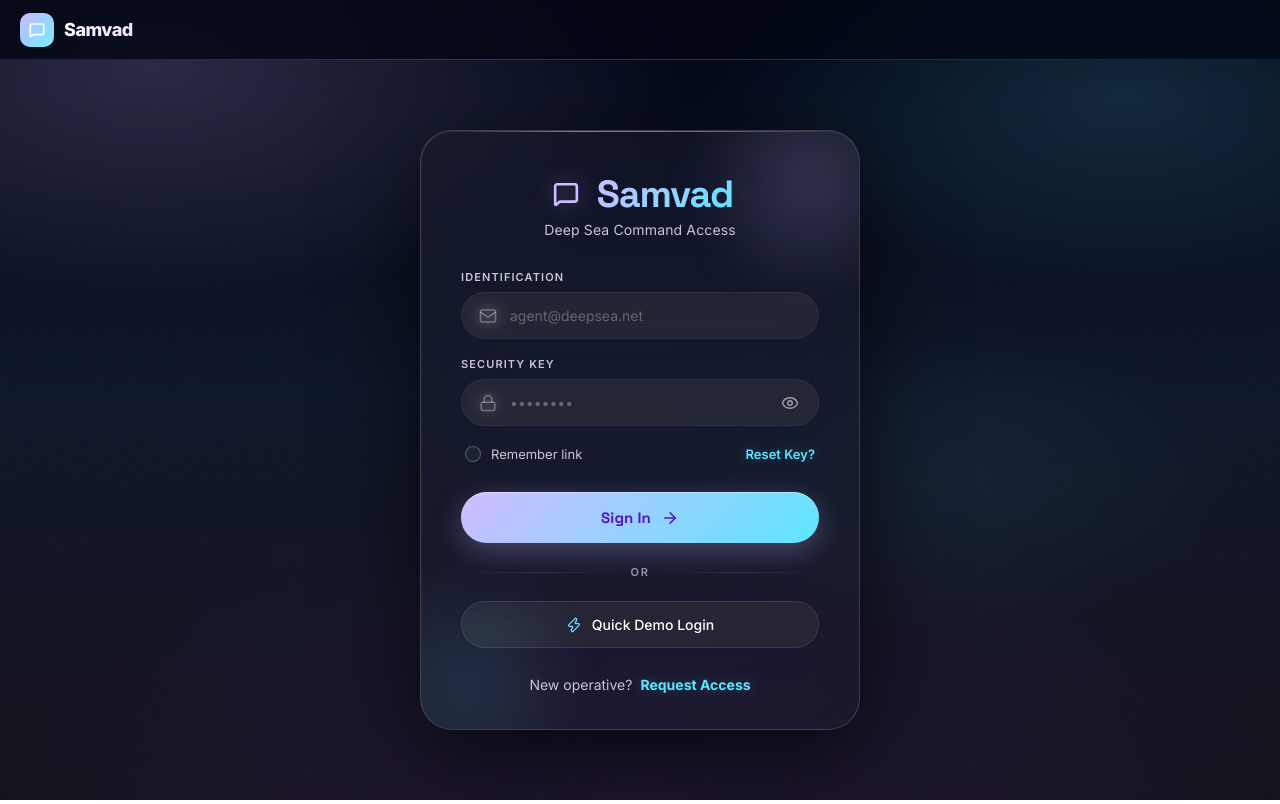
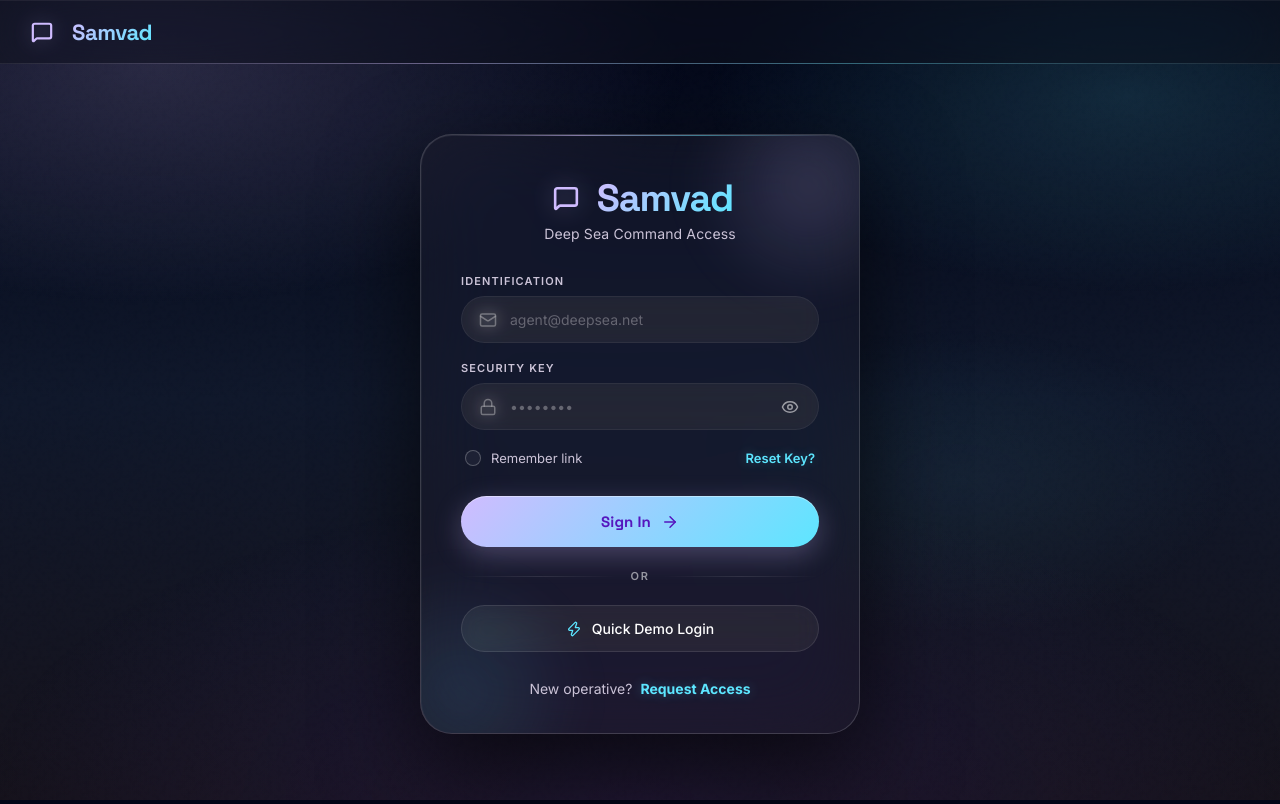
Before and after one commit to SE7EN2028/samvad, a React app in the folder samvad/frontend/: page /login in a window 1280 px wide. Built offline with nearby package versions, Linux system fonts and the light colour scheme; no server answers; the HTML template or start-up script is replaced by a standard one.

Commit message:
restyled navbar with floating glass and gradient logo

```diff
--- a/samvad/frontend/src/components/Navbar.jsx
+++ b/samvad/frontend/src/components/Navbar.jsx
@@ -9,7 +9,7 @@ const Navbar = () => {
         <header className="navbar">
             <Link to="/" className="navbar-brand">
                 <div className="navbar-logo">
-                    <MessageSquare size={16} strokeWidth={2.5} />
+                    <MessageSquare size={22} strokeWidth={2.4} />
                 </div>
                 <span className="navbar-title">Samvad</span>
             </Link>
--- a/samvad/frontend/src/index.css
+++ b/samvad/frontend/src/index.css
@@ -258,18 +258,19 @@ body::after {
 }
 
 .navbar {
-  height: 60px;
+  height: 64px;
   display: flex;
   align-items: center;
   justify-content: space-between;
-  padding: 0 20px;
-  background: rgba(3, 7, 18, 0.8);
-  backdrop-filter: blur(24px) saturate(1.3);
-  -webkit-backdrop-filter: blur(24px) saturate(1.3);
+  padding: 0 24px;
+  background: rgba(15, 18, 27, 0.55);
+  backdrop-filter: blur(32px) saturate(1.5);
+  -webkit-backdrop-filter: blur(32px) saturate(1.5);
   border-bottom: 1px solid var(--glass-border);
   flex-shrink: 0;
   position: relative;
   z-index: 50;
+  box-shadow: inset 0 1px 0 var(--glass-inner-glow);
 }
 
 .navbar::after {
@@ -279,13 +280,13 @@ body::after {
   left: 0;
   right: 0;
   height: 1px;
-  background: linear-gradient(90deg, transparent, rgba(99, 102, 241, 0.3), rgba(139, 92, 246, 0.2), transparent);
+  background: linear-gradient(90deg, transparent, rgba(208, 188, 255, 0.4), rgba(93, 230, 255, 0.35), transparent);
 }
 
 .navbar-brand {
   display: flex;
   align-items: center;
-  gap: 10px;
+  gap: 12px;
   text-decoration: none;
   color: inherit;
   transition: transform var(--transition-base);
@@ -296,31 +297,26 @@ body::after {
 }
 
 .navbar-logo {
-  width: 34px;
-  height: 34px;
-  background: linear-gradient(135deg, var(--primary), var(--accent));
-  border-radius: 10px;
+  width: 36px;
+  height: 36px;
   display: flex;
   align-items: center;
   justify-content: center;
-  color: white;
-  position: relative;
-  overflow: hidden;
-}
-
-.navbar-logo::before {
-  content: '';
-  position: absolute;
-  inset: 0;
-  background: linear-gradient(135deg, transparent 40%, rgba(255, 255, 255, 0.2));
-  border-radius: inherit;
+  color: var(--primary);
+  filter: drop-shadow(0 0 10px rgba(208, 188, 255, 0.4));
+  transition: filter var(--transition-base);
+}
+
+.navbar-brand:hover .navbar-logo {
+  filter: drop-shadow(0 0 16px rgba(93, 230, 255, 0.55));
 }
 
 .navbar-title {
-  font-size: 18px;
-  font-weight: 800;
-  letter-spacing: -0.5px;
-  background: linear-gradient(135deg, var(--text-main), var(--primary-lighter));
+  font-family: var(--font-display);
+  font-size: 22px;
+  font-weight: 700;
+  letter-spacing: -0.02em;
+  background: var(--gradient-primary);
   -webkit-background-clip: text;
   -webkit-text-fill-color: transparent;
   background-clip: text;
@@ -335,35 +331,39 @@ body::after {
 .navbar-user {
   display: flex;
   align-items: center;
-  gap: 8px;
+  gap: 10px;
   font-size: 13px;
   font-weight: 500;
   color: var(--text-subtle);
   text-decoration: none;
-  padding: 5px 12px 5px 5px;
+  padding: 5px 14px 5px 5px;
   border-radius: var(--radius-full);
-  background: rgba(255, 255, 255, 0.03);
-  border: 1px solid transparent;
+  background: rgba(255, 255, 255, 0.04);
+  border: 1px solid var(--glass-border);
+  backdrop-filter: blur(12px);
+  -webkit-backdrop-filter: blur(12px);
   transition: all var(--transition-base);
 }
 
 .navbar-user:hover {
   color: var(--text-main);
-  background: rgba(255, 255, 255, 0.06);
-  border-color: var(--glass-border);
+  background: rgba(255, 255, 255, 0.08);
+  border-color: rgba(93, 230, 255, 0.35);
+  box-shadow: 0 0 20px rgba(93, 230, 255, 0.15);
 }
 
 .navbar-avatar {
-  width: 28px;
-  height: 28px;
+  width: 30px;
+  height: 30px;
   border-radius: 50%;
-  border: 2px solid rgba(99, 102, 241, 0.3);
+  border: 2px solid rgba(208, 188, 255, 0.45);
   object-fit: cover;
-  transition: border-color var(--transition-base);
+  transition: all var(--transition-base);
 }
 
 .navbar-user:hover .navbar-avatar {
-  border-color: rgba(99, 102, 241, 0.6);
+  border-color: var(--accent);
+  box-shadow: 0 0 12px rgba(93, 230, 255, 0.5);
 }
 
 .profile-back-link {
@@ -389,23 +389,26 @@ body::after {
   display: flex;
   align-items: center;
   gap: 6px;
-  padding: 7px 14px;
-  background: rgba(255, 255, 255, 0.03);
+  padding: 9px 14px;
+  background: rgba(255, 255, 255, 0.04);
   border: 1px solid var(--glass-border);
   border-radius: var(--radius-full);
   color: var(--text-muted);
   font-size: 12px;
   font-weight: 600;
-  font-family: inherit;
+  font-family: var(--font-body);
   cursor: pointer;
+  backdrop-filter: blur(12px);
+  -webkit-backdrop-filter: blur(12px);
   transition: all var(--transition-base);
-  letter-spacing: 0.2px;
+  letter-spacing: 0.02em;
 }
 
 .btn-logout:hover {
-  background: rgba(248, 113, 113, 0.08);
+  background: rgba(255, 180, 171, 0.1);
   color: var(--error);
-  border-color: rgba(248, 113, 113, 0.2);
+  border-color: rgba(255, 180, 171, 0.3);
+  box-shadow: 0 0 18px rgba(255, 180, 171, 0.15);
 }
 
 .home-page {
@@ -1788,21 +1791,23 @@ body::after {
   display: flex;
   align-items: center;
   gap: 6px;
-  padding: 7px 14px;
-  background: rgba(255, 255, 255, 0.03);
+  padding: 9px 14px;
+  background: rgba(255, 255, 255, 0.04);
   border: 1px solid var(--glass-border);
   border-radius: var(--radius-full);
   color: var(--text-subtle);
   font-size: 13px;
   font-weight: 500;
   text-decoration: none;
+  backdrop-filter: blur(12px);
+  -webkit-backdrop-filter: blur(12px);
   transition: all var(--transition-base);
 }
 
 .navbar-profile-link:hover {
-  background: rgba(255, 255, 255, 0.07);
+  background: rgba(255, 255, 255, 0.08);
   color: var(--text-main);
-  border-color: var(--glass-border-hover);
+  border-color: rgba(93, 230, 255, 0.3);
 }
 
 .cmd-palette {
```
